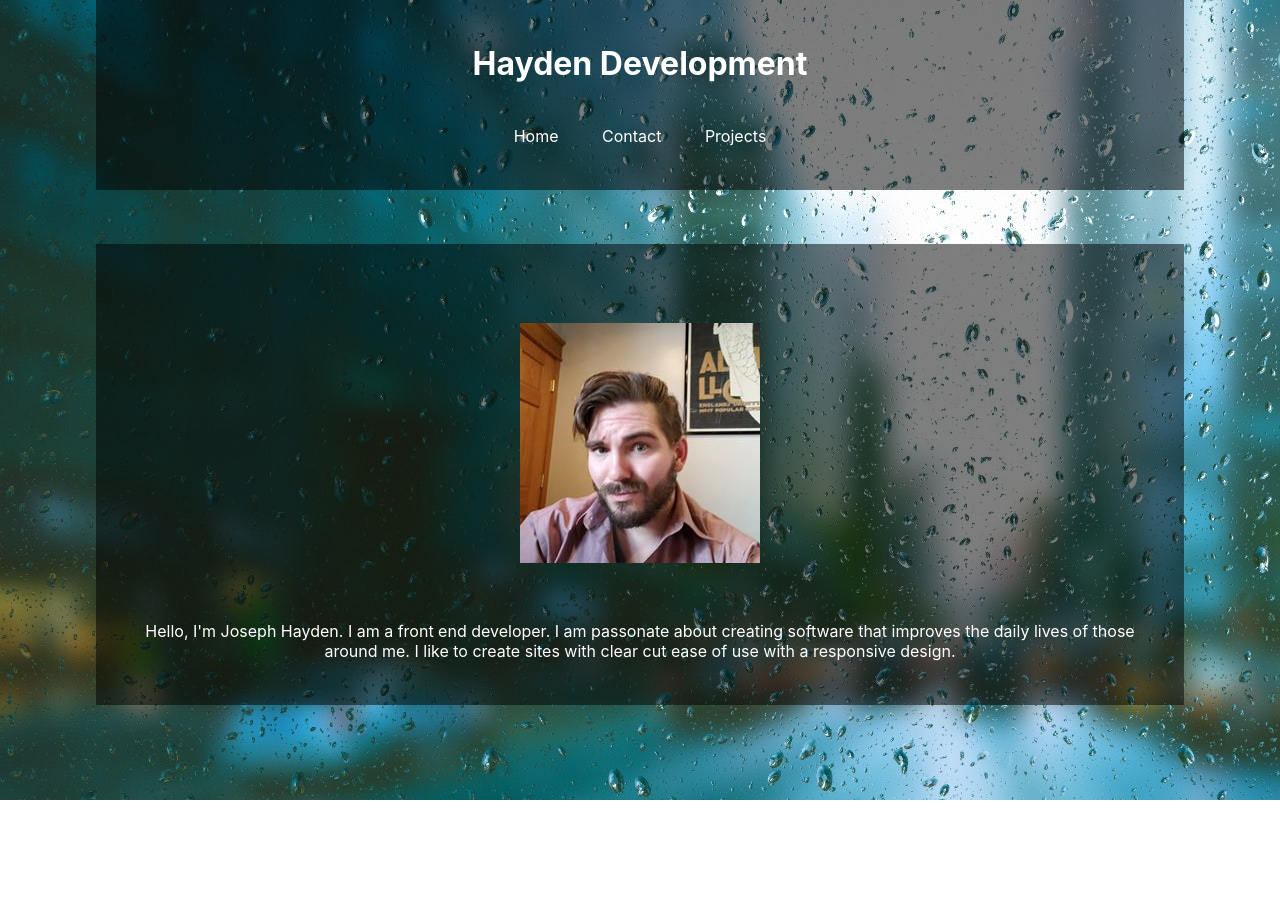
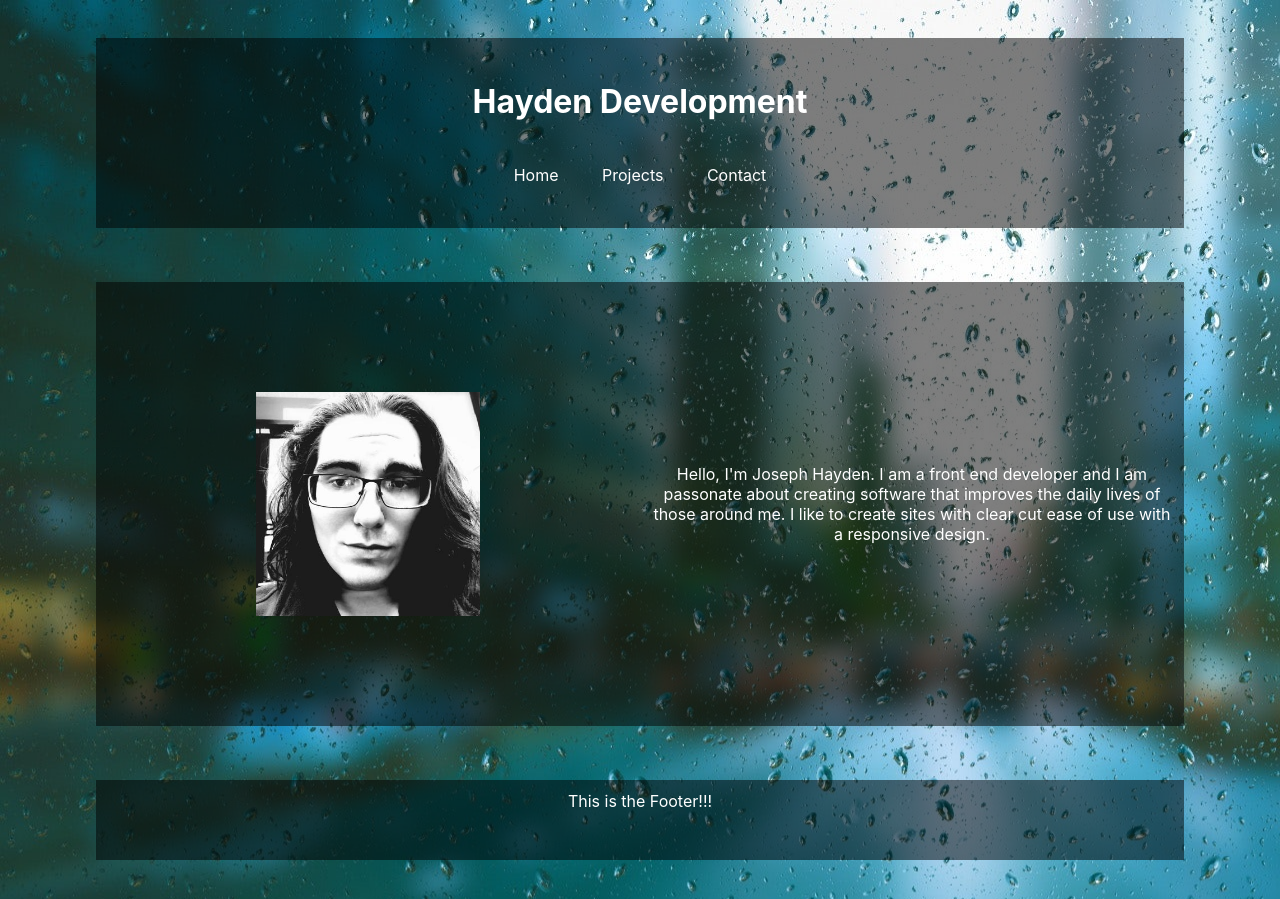
Before and after one commit to JHaydenDev/JHaydenDev.github.io, a React (Create React App) app: page / in a window 1280 px wide. Before the commit the page ends 800 px from the top, so only its background shows below. Built offline with nearby package versions, Linux system fonts and the light colour scheme.

Commit message:
Better photo and styling.

```diff
--- a/src/App.js
+++ b/src/App.js
@@ -5,6 +5,7 @@ import Body from "./Components/Body/Body";
 import { BrowserRouter as Router } from "react-router-dom";
 import styled from "styled-components";
 import BackgroundImg from "./Background.jpg";
+import Footer from "./Components/Footer/Footer";
 
 const BackgroundLayer = styled.div`
   text-align: center;
@@ -12,11 +13,12 @@ const BackgroundLayer = styled.div`
   color: white;
   min-height: 100vh;
   background-repeat: no-repeat;
-
 `;
 const AppWrapper = styled.div`
- width:85%;
- margin:auto;
+  width: 85%;
+  margin: auto;
+  padding-top: 3%;
+  padding-bottom: 3%;
 `;
 
 class App extends Component {
@@ -28,7 +30,7 @@ class App extends Component {
           <Router>
             <Body />
           </Router>
-
+          <Footer />
         </AppWrapper>
       </BackgroundLayer>
     );
--- a/src/Components/Body/Body.js
+++ b/src/Components/Body/Body.js
@@ -30,10 +30,8 @@ class Body extends Component {
       <div>
         <LinkWrapper>
           <StyledLink to="/">Home</StyledLink>
-
+          <StyledLink to="/projects/">Projects</StyledLink>
           <StyledLink to="/contact/">Contact</StyledLink>
-
-          <StyledLink to="/projects/">Projects</StyledLink>
         </LinkWrapper>
 
         <Route path="/" exact component={Home} />
--- a/src/Components/Body/Contact.js
+++ b/src/Components/Body/Contact.js
@@ -26,6 +26,7 @@ const SocialFollow = styled.div`
 
   > div {
     width: 100%;
+    padding: 2%;
   }
 `;
 const SocialIcon = styled.a`
--- a/src/Components/Body/Home/Home.js
+++ b/src/Components/Body/Home/Home.js
@@ -10,18 +10,24 @@ const Wrapper = styled.div`
   padding-top: 2%;
   padding-bottom: 2%;
   min-height: 50vh;
-  >p{
-    margin:2%;
+  display: flex;
+  flex-direction: row;
+  flex-wrap: wrap;
+  > p {
+    width: 48%;
+    margin: auto;
   }
 `;
 
 const AboutPicture = styled.div`
-  margin-top: 2%;
+  margin:auto;
   text-align: center;
   background: url(${AboutMePic});
   background-position: center;
   min-height: 39vh;
   background-repeat: no-repeat;
+  width: 48%;
+  background-size: 14rem;
 `;
 
 class Home extends Component {
@@ -30,7 +36,7 @@ class Home extends Component {
       <Wrapper>
         <AboutPicture />
         <p>
-          Hello, I'm Joseph Hayden. I am a front end developer. I am passonate
+          Hello, I'm Joseph Hayden. I am a front end developer and I am passonate
           about creating software that improves the daily lives of those around
           me. I like to create sites with clear cut ease of use with a
           responsive design.
--- a/src/Components/Body/Projects.js
+++ b/src/Components/Body/Projects.js
@@ -19,7 +19,7 @@ class Projects extends Component {
   render() {
     return (
       <Wrapper>
-      <h2>This is the Projects!!!</h2>
+      <h2>These are my projects!!!</h2>
     </Wrapper>
     );
   }
```
Also changed, not shown: src/Components/Body/Home/AboutMePic.jpg.
